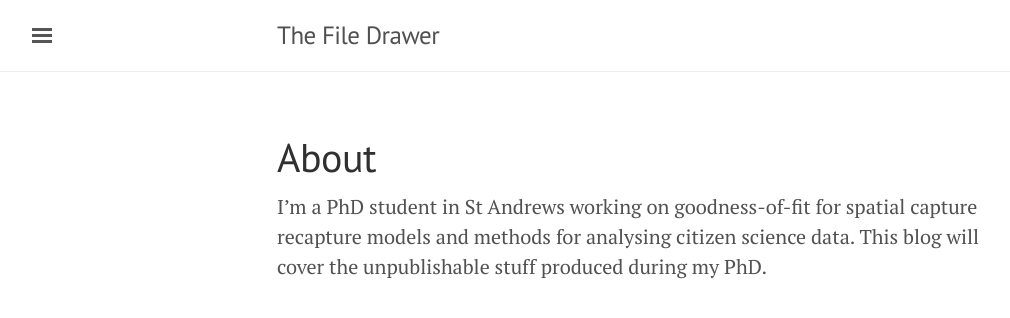
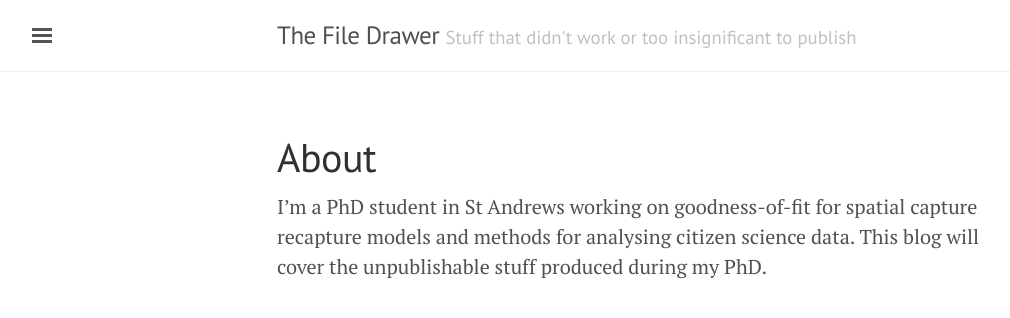
Before and after one commit to chooyr/The-File-Drawer, a Jekyll site: the page built from about/index.md, in a window 1280 px wide. Shown: the top 318 px of the page, without its empty margins (3-1013 px from the left). Built offline with Jekyll 4.4.1, drawn with Linux system fonts in a browser that asks for light colours; nearby versions of some CDN libraries; some of the changed lines change nothing that is shown.

Commit message:
Update _config.yml

```diff
--- a/_config.yml
+++ b/_config.yml
@@ -1,9 +1,9 @@
 title:              The File Drawer
-description:        Stuff that didn't work or too insignificant to publish
+tagline:            Stuff that didn't work or too insignificant to publish
 
 # GitHub Pages / Jekyll configuration
 baseurl:            https://chooyr.github.io/p-0.06
-permalink:          /:title/
+permalink:          :title/
 paginate:           5
 defaults:
   -
```
